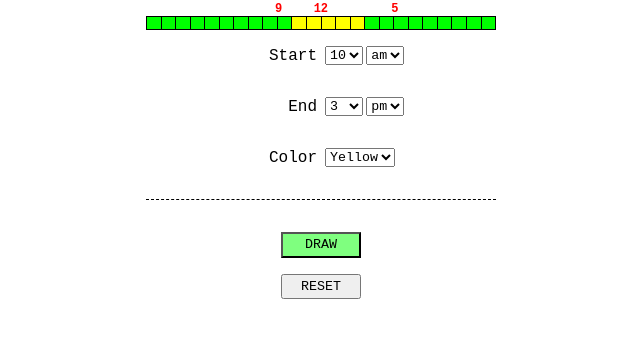
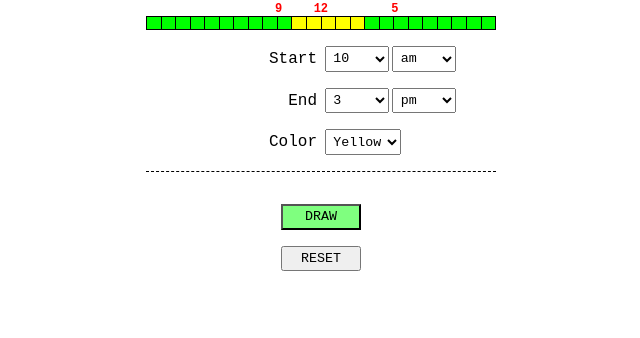
Before and after one commit to bryantbj/ipaniacs-deploy-chart-gen, a plain HTML site: page index.html in a window 1280 px wide. Shown: the part 262-600 px from the top of the page, without its empty margins (319-959 px from the left). Drawn offline with Linux system fonts and the light colour scheme.

Commit message:
Update style.css

```diff
--- a/style.css
+++ b/style.css
@@ -14,7 +14,7 @@ h3 {
 #form {
   display: flex;
   flex-direction: column;
-  gap: 2em;
+  gap: 1em;
 }
 .form-group {
   display: grid;
@@ -99,6 +99,8 @@ select:nth-child(2) {
 
 select {
   max-width: 76px;
+  min-width: 8ch;
+  padding: 0.25em;
 }
 
 button {
```
